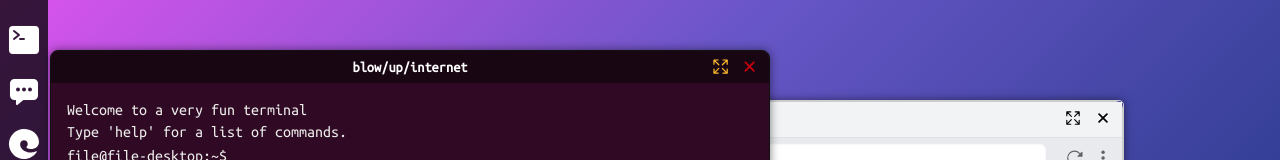
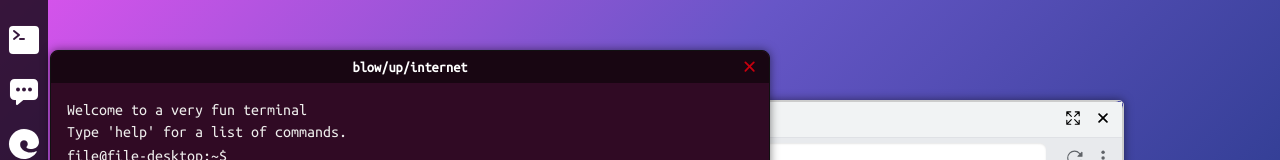
Before and after one commit to sarahatkins/cybersec-info-web, a React (Vite) app in the folder frontend/: page / in a window 1280 px wide. Both pictures are taken after a click on the element 24 px from the left and 40 px from the top of the page. Shown: the top 160 px of the page. Built offline with nearby package versions, Linux system fonts and the light colour scheme.

Commit message:
removing all the console.logs

```diff
--- a/frontend/src/components/GameMaster.tsx
+++ b/frontend/src/components/GameMaster.tsx
@@ -41,7 +41,6 @@ const GameMaster: React.FC = ({}) => {
     )?.message_thread;
     if (user && thread) {
       thread.push({ from_id: user.id, content: message });
-      console.log("hello");
     }
   };
 
--- a/frontend/src/pages/Chatroom/ChatApp.tsx
+++ b/frontend/src/pages/Chatroom/ChatApp.tsx
@@ -88,13 +88,12 @@ const ChatApp: React.FC<ChatAppProps> = ({ isOpen, onClose }) => {
   }, [isDragging, isResizing]);
 
   const handleSendMessage = (text: string) => {
-    console.log(text)
     if (!text.trim()) return;
     const newMessage: MessageInterface = {
       from_id: 0,
       content: text,
     };
-    console.log(newMessage)
+
     setMessages((prev) => [...prev, newMessage]);
     const specChatMessages = user_messages.find(
       (chat) => chat.chat_with_id === selectedPerson.id
--- a/frontend/src/pages/Chatroom/ChatView.tsx
+++ b/frontend/src/pages/Chatroom/ChatView.tsx
@@ -89,7 +89,6 @@ export function handleReplyStaging(
 ) {
   const find_user = game_chat_users.find((e) => e.id === to_id)?.name;
   // Now handle game transitions based on logic
-  console.log(reply);
   if (!find_user) return;
 
   if (
--- a/frontend/src/pages/Terminal.tsx
+++ b/frontend/src/pages/Terminal.tsx
@@ -161,7 +161,6 @@ const Terminal: React.FC<TerminalProps> = ({ isOpen, onClose }) => {
         <div className="terminal-controls" />
         <div className="terminal-title">blow/up/internet</div>
         <div className="terminal-actions">
-          <IonIcon icon={expand} onClick={() => console.log("Expand")} />
           <IonIcon icon={close} color="danger" onClick={() => onClose(false)} />
         </div>
       </div>
--- a/frontend/src/pages/Web/WebContentPages/EmailSite/Email.tsx
+++ b/frontend/src/pages/Web/WebContentPages/EmailSite/Email.tsx
@@ -58,7 +58,6 @@ const EmailMessage: React.FC<EmailProps> = ({
     subject: string,
     thread: EmailThreadInterface
   ) => {
-    console.log("handling...");
     const newEmail: EmailInterface = {
       id: game_emails.length,
       sender: "me",
@@ -69,7 +68,7 @@ const EmailMessage: React.FC<EmailProps> = ({
       isRead: true,
       folder: "Sent",
     };
-    console.log("sending...", newEmail);
+
     game_emails.unshift(newEmail);
     onBack();
   };
--- a/frontend/src/pages/Web/Window.tsx
+++ b/frontend/src/pages/Web/Window.tsx
@@ -88,7 +88,6 @@ const Window: React.FC<WindowProps> = ({ isOpen, onClose }) => {
     };
 
     if (title === "hackerforum" && gameStage < 3) {
-      console.log("Woah");
       setGameStage(3);
     }
 
```
